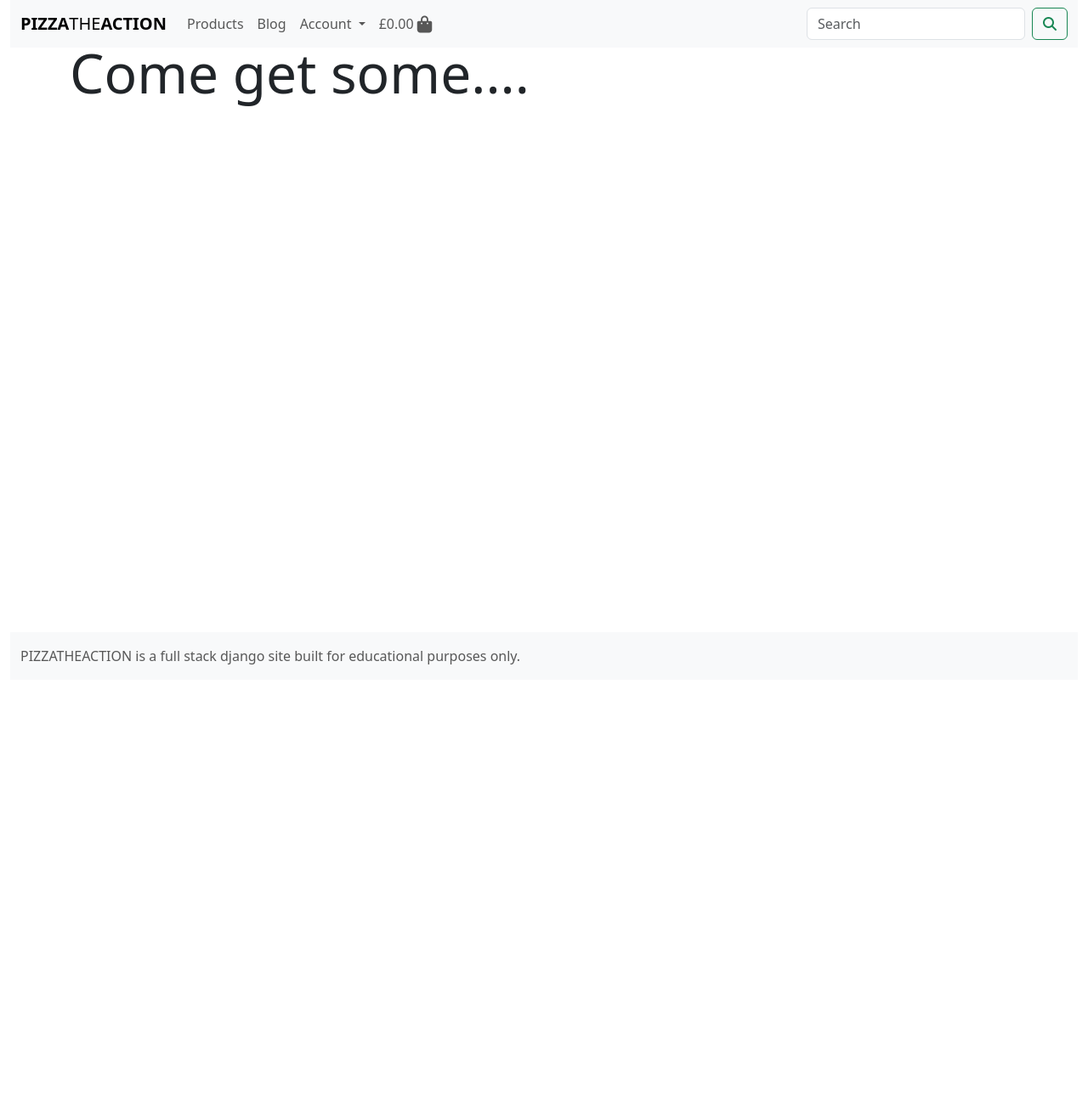
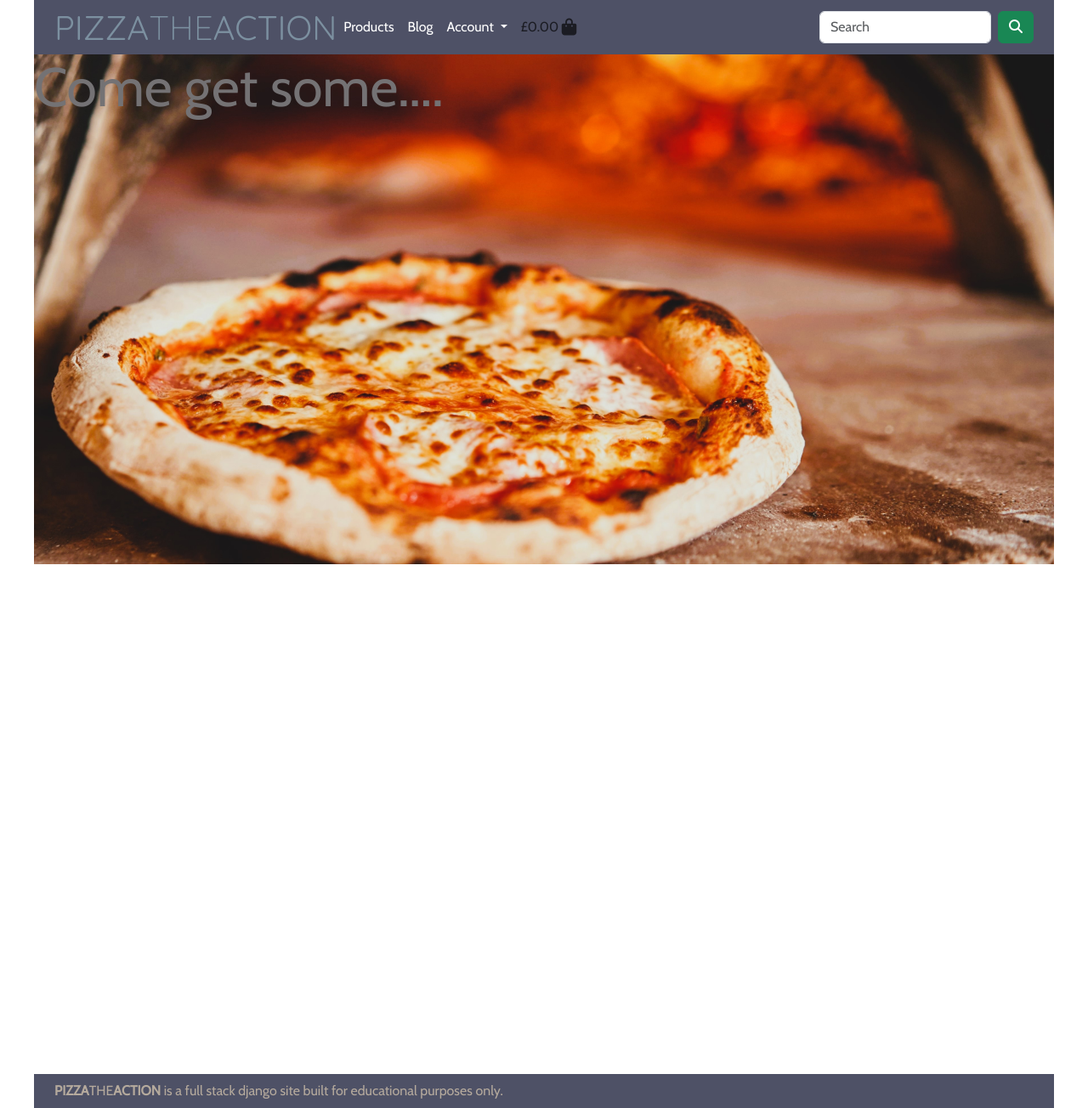
Before and after one commit to AHendley84/pp4-pizzatheaction, a Django app: page / in a window 1280 px wide. Shown: the whole page at 85% size. Before the commit the page ends 782 px from the top, so only its background shows below. Run offline with Django 3.2, Linux system fonts and the light colour scheme.

Commit message:
Add base css and background image

```diff
--- a/home/templates/home/index.html
+++ b/home/templates/home/index.html
@@ -10,16 +10,18 @@
 {% endblock %}
 
 {% block content %}
-    <div class="container">
-        <div class="row h-50">
-            <div class="col-12 my-5">
+    <div id="home-pizza-oven">
+        <div class="row p-0">
+            <div class="col-12">
                 <h1 class="display-3 logo-font">
                     Come get some....
                 </h1>
             </div>
         </div>
-        <div class="row h-50">
-            <div class="col">
+    </div>
+    <div id="home-intro">
+        <div class="row p-0">
+            <div class="col-12">
 
             </div>
         </div>
--- a/pizzatheaction/settings.py
+++ b/pizzatheaction/settings.py
@@ -110,7 +110,7 @@ WSGI_APPLICATION = 'pizzatheaction.wsgi.application'
 DATABASES = {
     'default': {
         'ENGINE': 'django.db.backends.sqlite3',
-        'NAME': BASE_DIR / 'db.sqlite3',
+        'NAME': str(BASE_DIR / 'db.sqlite3'),
     }
 }
 
@@ -152,6 +152,10 @@ USE_TZ = True
 # https://docs.djangoproject.com/en/3.2/howto/static-files/
 
 STATIC_URL = '/static/'
+STATICFILES_DIRS = (os.path.join(BASE_DIR, 'static'),)
+
+MEDIA_URL = '/media/'
+MEDIA_ROOT = os.path.join(BASE_DIR, 'media')
 
 # Default primary key field type
 # https://docs.djangoproject.com/en/3.2/ref/settings/#default-auto-field
--- a/pizzatheaction/urls.py
+++ b/pizzatheaction/urls.py
@@ -15,9 +15,11 @@ Including another URLconf
 """
 from django.contrib import admin
 from django.urls import path, include
+from django.conf import settings
+from django.conf.urls.static import static
 
 urlpatterns = [
     path('admin/', admin.site.urls),
     path('accounts/', include('allauth.urls')),
     path('', include('home.urls')),
-]
+] + static(settings.MEDIA_URL, document_root=settings.MEDIA_ROOT)
--- /dev/null
+++ b/static/css/base.css
@@ -0,0 +1,125 @@
+/* Imported fonts from Google Fonts */
+@import url('https://fonts.googleapis.com/css2?family=Cabin&family=Quicksand:wght@300;400;500;600;700&display=swap');
+
+html {
+    height: 100%;
+}
+
+#main-navigation, #main-footer {
+    background-color: #4e5166;
+    margin: 0;
+    max-width: 1200px;
+    width: 100%;
+    margin: 0 auto;
+}
+
+body {
+    color: #747274;
+    font-family: 'Cabin', sans-serif;
+}
+
+.pta-logo {
+    font-family: 'Quicksand', sans-serif;
+    text-decoration: none;
+    color: #7c90a0;
+}
+
+.dropdown-background {
+    background-color: #b9b7a7;
+}
+
+.footer-text {
+    color: #b5aa9d;
+    font-family: 'Cabin', sans-serif;
+}
+
+.navbar-toggler,
+.navbar-toggler:focus,
+.navbar-toggler:active {
+    outline: none;
+    border: none;
+    box-shadow: none;
+}
+
+.toggler {
+    color: #b5aa9d;
+}
+
+/* index.html */
+
+#home-pizza-oven {
+    height: 250px;
+    position: relative;
+    background-image: url('/media/pizzatheaction_background_image.jpg');
+    background-position: center;
+    background-repeat: no-repeat;
+    background-size: 100% auto;
+    background-color: white;
+    -webkit-background-size: cover;
+    -moz-background-size: cover;
+    -o-background-size: cover;
+    overflow: hidden;
+    box-sizing: border-box;
+    padding: 0;
+    margin: 0;
+}
+
+#home-intro {
+    height: 600px;
+}
+
+/* Media queries */
+
+@media (min-width: 576px) {
+    #home-pizza-oven {
+        min-height: 300px;
+        background-size: cover;
+    }
+
+    #home-intro {
+        min-height: 300px;
+    }
+}
+
+@media (min-width: 768px) {
+    #home-pizza-oven {
+        min-height: 400px;
+        background-size: cover;
+    }
+
+    #home-intro {
+        min-height: 400px;
+    }
+}
+
+@media (min-width: 992px) {
+    #home-pizza-oven {
+        min-height: 500px;
+        background-size: cover;
+    }
+
+    #home-intro {
+        min-height: 500px;
+    }
+}
+
+@media (min-width: 1200px) {
+    .container {
+        max-width: 1200px;
+        margin: 0 auto;
+    }
+
+    #main-navigation, #main-footer {
+        max-width: 1200px;
+        margin: 0 auto;
+    }
+
+    #home-pizza-oven {
+        min-height: 600px;
+        background-size: cover;
+    }
+
+    #home-intro {
+        min-height: 600px;
+    }
+}
--- a/templates/base.html
+++ b/templates/base.html
@@ -19,6 +19,7 @@
     <link rel="stylesheet" href="https://cdnjs.cloudflare.com/ajax/libs/font-awesome/6.5.1/css/all.min.css"
       integrity="sha512-DTOQO9RWCH3ppGqcWaEA1BIZOC6xxalwEsw9c2QQeAIftl+Vegovlnee1c9QX4TctnWMn13TZye+giMm8e2LwA=="
       crossorigin="anonymous" referrerpolicy="no-referrer" />
+  <link rel="stylesheet" href="{% static 'css/base.css' %}">
   {% endblock %}
 
   {% block extra_css %}
@@ -42,28 +43,28 @@
 </head>
 
 <body>
-  <header id="main-navigation" class="container-fluid fixed-top">
-    <nav class="navbar navbar-expand-lg bg-body-tertiary">
-      <div class="container-fluid">
-        <a class="navbar-brand" href="{% url 'home' %}"><strong>PIZZA</strong>THE<strong>ACTION</strong></a>
+  <header id="main-navigation" class="container-fluid">
+    <nav class="navbar navbar-expand-lg">
+      <div class="container">
+        <a class="pta-logo display-6" href="{% url 'home' %}"><strong>PIZZA</strong>THE<strong>ACTION</strong></a>
         <button class="navbar-toggler" type="button" data-bs-toggle="collapse" data-bs-target="#navbarSupportedContent"
           aria-controls="navbarSupportedContent" aria-expanded="false" aria-label="Toggle navigation">
-          <span class="navbar-toggler-icon"></span>
+          <i class="fa-solid fa-bars toggler"></i>
         </button>
         <div class="collapse navbar-collapse" id="navbarSupportedContent">
           <ul class="navbar-nav me-auto mb-2 mb-lg-0">
             <li class="nav-item">
-              <a class="nav-link" href="#">Products</a>
+              <a class="nav-link text-white" href="#">Products</a>
             </li>
             <li class="nav-item">
-              <a class="nav-link" href="#">Blog</a>
+              <a class="nav-link text-white" href="#">Blog</a>
             </li>
             <li class="nav-item dropdown">
-              <a class="nav-link dropdown-toggle" href="#" role="button" data-bs-toggle="dropdown"
+              <a class="nav-link dropdown-toggle text-white" href="#" role="button" data-bs-toggle="dropdown"
                 aria-expanded="false">
                 Account
               </a>
-              <ul class="dropdown-menu">
+              <ul class="dropdown-menu dropdown-background">
                 {% if request.user.is_authenticated %}
                 {% if request.user.is_superuser %}
                 <li><a class="dropdown-item" href="#">Product Management</a></li>
@@ -95,7 +96,7 @@
           </ul>
           <form class="d-flex" role="search">
             <input class="form-control me-2" type="search" placeholder="Search" aria-label="Search">
-            <button class="btn btn-outline-success" type="submit">
+            <button class="btn btn-success" type="submit">
               <span class="icon">
                 <i class="fas fa-search"></i>
               </span>
@@ -110,7 +111,7 @@
   <div class="message-container"></div>
   {% endif %}
 
-  <div class="container-fluid">
+  <div class="container p-0">
     {% block page_header %}
     {% endblock %}
 
@@ -118,16 +119,15 @@
     {% endblock %}
   </div>
 
-  <footer id="main-footer" class="container-fluid fixed-bottom">
-    <div class="navbar bg-body-tertiary">
-      <div class="container-fluid">
-        <span class="navbar-text">
-          PIZZATHEACTION is a full stack django site built for educational purposes only.
+  <footer id="main-footer" class="container">
+    <div class="navbar">
+      <div class="container">
+        <span class="footer-text">
+          <strong>PIZZA</strong>THE<strong>ACTION</strong> is a full stack django site built for educational purposes only.
         </span>
       </div>
     </div>
   </footer>
-
   {% block postloadjs %}
   {% endblock %}
 
```
Also changed, not shown: media/pizzatheaction_background_image.jpg (added).
